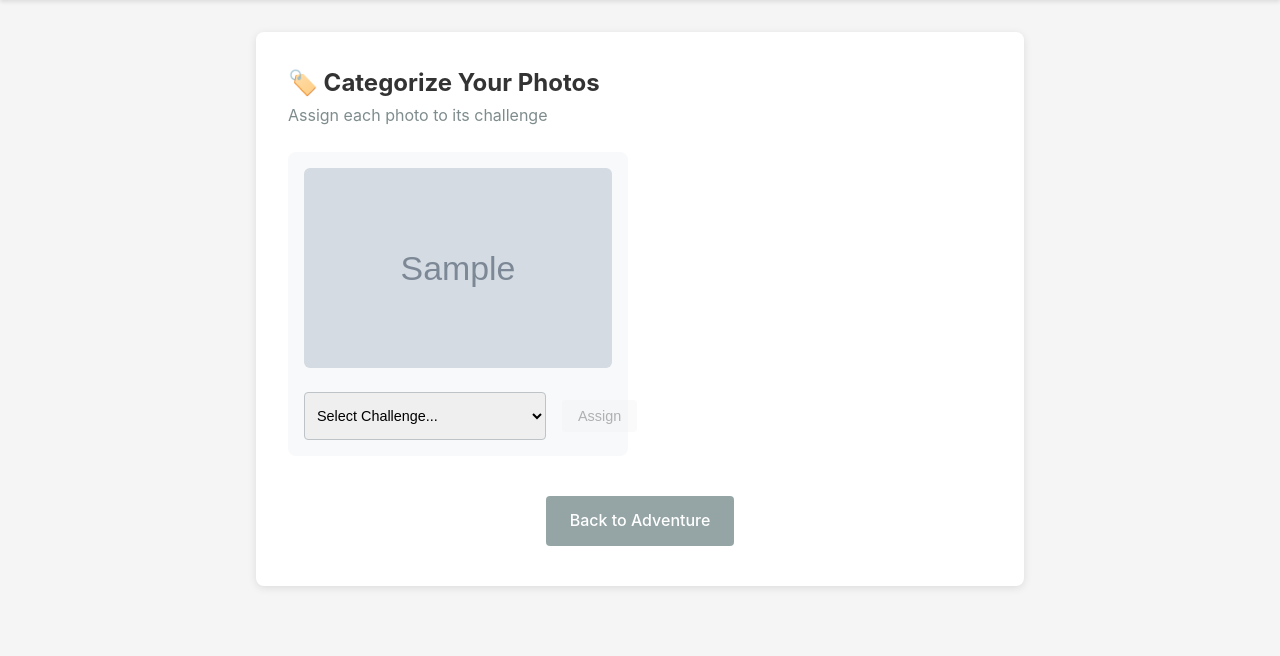
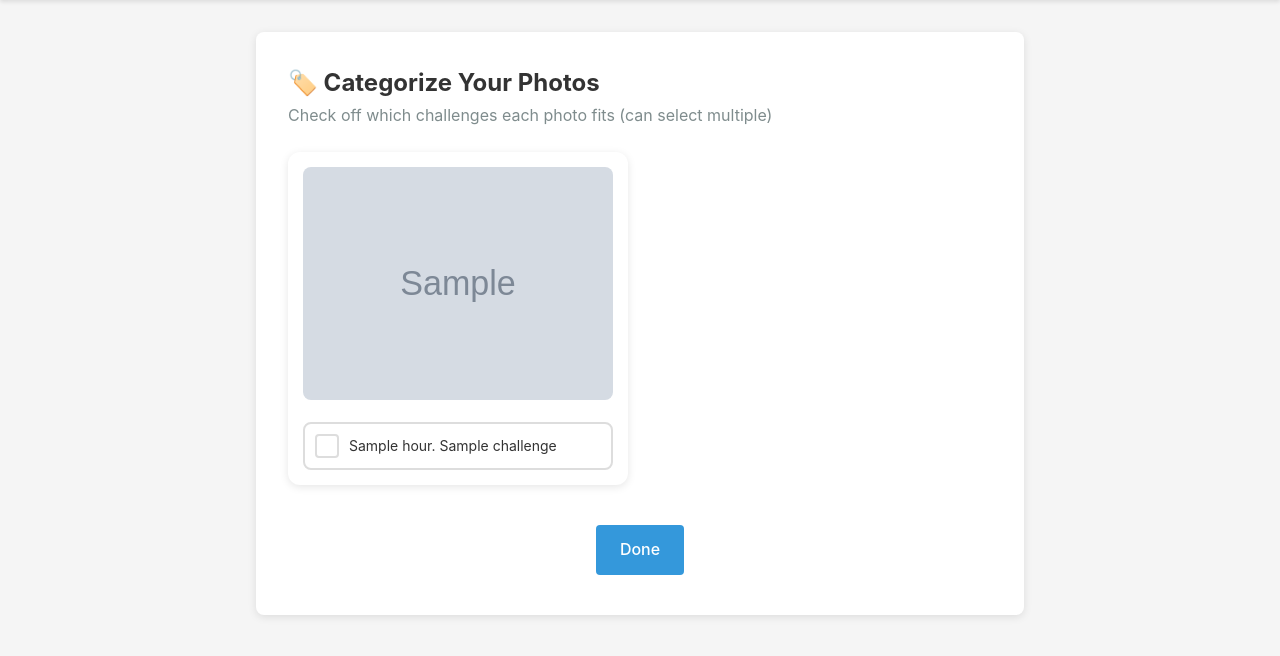
Before and after one commit to zeybra/photofun, a Flask app: template templates/categorize_photos.html in a window 1280 px wide. Shown: the part 70-726 px from the top of the page. Run offline with Flask 3, Linux system fonts and the light colour scheme; the template is opened without the code that fills it: most values are stand-ins (such as "Sample title", 1, 10 or a date in 2020); grey boxes marked "Sample" are stand-in pictures; some libraries are stand-ins or nearby versions.

Commit message:
Enable multi-challenge photo assignment with checkbox UI
Changed photo categorization from single-select dropdown to multi-select
checkboxes, allowing users to assign each photo to multiple unlocked
challenges simultaneously.

Key changes:
- Updated schema: challenge_id (single) → challenge_ids (array)
- New checkbox UI: Visual checkmarks show assigned challenges
- Toggle functionality: Click to add/remove challenge assignments
- Backward compatible: Auto-migrates old single-challenge photos
- Updated compare/results routes to query new challenge_ids array

🤖 Generated with [Claude Code](https://claude.com/claude-code)

Co-Authored-By: Claude <noreply@anthropic.com>

```diff
--- a/app.py
+++ b/app.py
@@ -554,7 +554,7 @@ def upload_photos(session_id):
                         'url': display_result['secure_url'],           # Optimized for display
                         'original_url': original_result['secure_url'], # Full quality original
                         'original_filename': secure_filename(file.filename),
-                        'challenge_id': None,  # Will be assigned later
+                        'challenge_ids': [],  # Can be assigned to multiple challenges
                         'uploaded_at': datetime.now()
                     }
                     mongo.db.photos.insert_one(photo_doc)
@@ -596,22 +596,38 @@ def categorize_photos(session_id):
     if 'user_id' not in session:
         return redirect(url_for('login'))
 
-    # Get uncategorized photos for current user
+    # Get all photos for current user (we show all now, with checkmarks for assigned)
     photos = list(mongo.db.photos.find({
         'session_id': session_id,
-        'uploader_id': session['user_id'],
-        'challenge_id': None
+        'uploader_id': session['user_id']
     }))
+
+    # Migrate old photos to new schema if needed
+    for photo in photos:
+        if 'challenge_id' in photo and photo['challenge_id'] is not None:
+            # Old schema: single challenge_id
+            mongo.db.photos.update_one(
+                {'_id': photo['_id']},
+                {
+                    '$set': {'challenge_ids': [photo['challenge_id']]},
+                    '$unset': {'challenge_id': ''}
+                }
+            )
+            photo['challenge_ids'] = [photo['challenge_id']]
+        elif 'challenge_ids' not in photo:
+            # No challenge_ids field at all
+            photo['challenge_ids'] = []
 
     session_doc = mongo.db.sessions.find_one({'_id': ObjectId(session_id)})
 
     # Get only available challenges (current and past)
     start_time = session_doc['start_time']
-    hours_elapsed = (datetime.now() - start_time).total_seconds() / 3600
-    current_challenge_hour = int(hours_elapsed) + 1
+    interval_minutes = session_doc.get('interval_minutes', 60)
+    minutes_elapsed = (datetime.now() - start_time).total_seconds() / 60
+    current_challenge_number = int(minutes_elapsed / interval_minutes) + 1
 
     all_challenges = list(mongo.db.challenges.find({'session_id': session_id}).sort('hour', 1))
-    challenges = [c for c in all_challenges if c['hour'] <= current_challenge_hour]
+    challenges = [c for c in all_challenges if c['hour'] <= current_challenge_number]
 
     return render_template('categorize_photos.html',
                          photos=photos,
@@ -624,13 +640,45 @@ def categorize_photos(session_id):
 def assign_photo():
     photo_id = request.form['photo_id']
     challenge_id = request.form['challenge_id']
+    action = request.form.get('action', 'toggle')  # 'toggle', 'add', or 'remove'
 
+    photo = mongo.db.photos.find_one({'_id': ObjectId(photo_id)})
+    if not photo:
+        return jsonify({'error': 'Photo not found'}), 404
+
+    # Get current challenge_ids (handle old schema)
+    if 'challenge_ids' in photo:
+        challenge_ids = photo['challenge_ids']
+    elif 'challenge_id' in photo and photo['challenge_id']:
+        challenge_ids = [photo['challenge_id']]
+    else:
+        challenge_ids = []
+
+    # Toggle or add/remove challenge
+    if action == 'toggle':
+        if challenge_id in challenge_ids:
+            challenge_ids.remove(challenge_id)
+        else:
+            challenge_ids.append(challenge_id)
+    elif action == 'add' and challenge_id not in challenge_ids:
+        challenge_ids.append(challenge_id)
+    elif action == 'remove' and challenge_id in challenge_ids:
+        challenge_ids.remove(challenge_id)
+
+    # Update database
     mongo.db.photos.update_one(
         {'_id': ObjectId(photo_id)},
-        {'$set': {'challenge_id': challenge_id}}
+        {
+            '$set': {'challenge_ids': challenge_ids},
+            '$unset': {'challenge_id': ''}  # Remove old field if present
+        }
     )
 
-    return jsonify({'success': True})
+    return jsonify({
+        'success': True,
+        'challenge_ids': challenge_ids,
+        'is_assigned': challenge_id in challenge_ids
+    })
 
 # Add this route after your existing routes
 
@@ -650,11 +698,20 @@ def compare_photos(session_id):
     # Get all photos for this session, grouped by challenge
     challenge_photos = {}
     for challenge in challenges:
+        challenge_id_str = str(challenge['_id'])
+        # Find photos that have this challenge in their challenge_ids array
         photos = list(mongo.db.photos.find({
             'session_id': session_id,
-            'challenge_id': str(challenge['_id'])
+            'challenge_ids': challenge_id_str
         }))
-        challenge_photos[str(challenge['_id'])] = photos
+        # Also check for old schema photos
+        old_photos = list(mongo.db.photos.find({
+            'session_id': session_id,
+            'challenge_id': challenge_id_str
+        }))
+        # Combine and deduplicate
+        all_photos = {str(p['_id']): p for p in photos + old_photos}
+        challenge_photos[challenge_id_str] = list(all_photos.values())
 
     return render_template('compare_photos.html',
                          session=session_doc,
@@ -707,10 +764,20 @@ def session_results(session_id):
     # Get photos with their vote statistics
     results = {}
     for challenge in challenges:
+        challenge_id_str = str(challenge['_id'])
+        # Find photos that have this challenge in their challenge_ids array
         photos = list(mongo.db.photos.find({
             'session_id': session_id,
-            'challenge_id': str(challenge['_id'])
+            'challenge_ids': challenge_id_str
         }))
+        # Also check for old schema photos
+        old_photos = list(mongo.db.photos.find({
+            'session_id': session_id,
+            'challenge_id': challenge_id_str
+        }))
+        # Combine and deduplicate
+        all_photos_dict = {str(p['_id']): p for p in photos + old_photos}
+        photos = list(all_photos_dict.values())
 
         # Add vote stats to each photo
         for photo in photos:
@@ -721,7 +788,7 @@ def session_results(session_id):
 
         # Sort photos by rating
         photos.sort(key=lambda x: x['avg_rating'], reverse=True)
-        results[str(challenge['_id'])] = photos
+        results[challenge_id_str] = photos
 
     return render_template('session_results.html',
                          session=session_doc,
--- a/templates/categorize_photos.html
+++ b/templates/categorize_photos.html
@@ -5,7 +5,7 @@
 {% block content %}
 <div class="categorize-container">
     <h2>🏷️ Categorize Your Photos</h2>
-    <p class="categorize-info">Assign each photo to its challenge</p>
+    <p class="categorize-info">Check off which challenges each photo fits (can select multiple)</p>
 
     {% if photos %}
         <div class="categorize-grid">
@@ -17,89 +17,157 @@
                     </div>
 
                     <div class="photo-controls">
-                        <select class="challenge-select" data-photo-id="{{ photo._id }}">
-                            <option value="">Select Challenge...</option>
+                        <div class="challenges-list">
                             {% for challenge in challenges %}
-                                <option value="{{ challenge._id }}">
-                                    {{ challenge.hour }}. {{ challenge.title }}
-                                </option>
+                                {% set challenge_id = challenge._id|string %}
+                                {% set is_assigned = challenge_id in (photo.challenge_ids or []) %}
+                                <label class="challenge-checkbox-label {% if is_assigned %}assigned{% endif %}"
+                                       data-challenge-id="{{ challenge_id }}">
+                                    <input type="checkbox"
+                                           class="challenge-checkbox"
+                                           data-photo-id="{{ photo._id }}"
+                                           data-challenge-id="{{ challenge_id }}"
+                                           {% if is_assigned %}checked{% endif %}
+                                           onchange="toggleChallenge('{{ photo._id }}', '{{ challenge_id }}', this)">
+                                    <span class="checkmark">{% if is_assigned %}✓{% endif %}</span>
+                                    <span class="challenge-text">{{ challenge.hour }}. {{ challenge.title }}</span>
+                                </label>
                             {% endfor %}
-                        </select>
-                        <button class="assign-btn btn btn-small" disabled
-                                onclick="assignPhoto('{{ photo._id }}', this)">
-                            Assign
-                        </button>
+                        </div>
                     </div>
                 </div>
             {% endfor %}
         </div>
 
         <div class="categorize-actions">
-            <button id="finish-btn" class="btn btn-primary" style="display: none;">
-                Finish Categorizing
-            </button>
-            <a href="{{ url_for('session_view', session_id=session_id) }}" class="btn btn-secondary">
-                Back to Adventure
+            <a href="{{ url_for('session_view', session_id=session_id) }}" class="btn btn-primary">
+                Done
             </a>
         </div>
     {% else %}
         <div class="no-photos">
-            <p>No photos to categorize! All your photos have been assigned.</p>
-            <a href="{{ url_for('session_view', session_id=session_id) }}" class="btn btn-primary">
+            <p>No photos uploaded yet!</p>
+            <a href="{{ url_for('upload_photos', session_id=session_id) }}" class="btn btn-primary">
+                Upload Photos
+            </a>
+            <a href="{{ url_for('session_view', session_id=session_id) }}" class="btn btn-secondary">
                 Back to Adventure
             </a>
         </div>
     {% endif %}
 </div>
 
+<style>
+.challenges-list {
+    width: 100%;
+    display: flex;
+    flex-direction: column;
+    gap: 8px;
+}
+
+.challenge-checkbox-label {
+    display: flex;
+    align-items: center;
+    gap: 10px;
+    padding: 10px;
+    border: 2px solid #ddd;
+    border-radius: 8px;
+    cursor: pointer;
+    transition: all 0.2s;
+    background: white;
+}
+
+.challenge-checkbox-label:hover {
+    border-color: #4CAF50;
+    background: #f9f9f9;
+}
+
+.challenge-checkbox-label.assigned {
+    border-color: #4CAF50;
+    background: #e8f5e9;
+}
+
+.challenge-checkbox {
+    display: none;
+}
+
+.checkmark {
+    min-width: 24px;
+    width: 24px;
+    height: 24px;
+    border: 2px solid #ddd;
+    border-radius: 4px;
+    display: flex;
+    align-items: center;
+    justify-content: center;
+    font-size: 18px;
+    font-weight: bold;
+    color: #4CAF50;
+    transition: all 0.2s;
+}
+
+.challenge-checkbox-label.assigned .checkmark {
+    border-color: #4CAF50;
+    background: #4CAF50;
+    color: white;
+}
+
+.challenge-text {
+    flex: 1;
+    font-size: 14px;
+}
+
+.photo-card {
+    background: white;
+    border-radius: 12px;
+    padding: 15px;
+    box-shadow: 0 2px 8px rgba(0,0,0,0.1);
+}
+
+.photo-preview {
+    margin-bottom: 15px;
+}
+
+.photo-img {
+    width: 100%;
+    height: auto;
+    border-radius: 8px;
+}
+</style>
+
 <script>
-// Enable assign button when challenge is selected
-document.querySelectorAll('.challenge-select').forEach(select => {
-    select.addEventListener('change', function() {
-        const photoId = this.dataset.photoId;
-        const assignBtn = this.parentElement.querySelector('.assign-btn');
-        assignBtn.disabled = !this.value;
-    });
-});
-
-function assignPhoto(photoId, button) {
-    const select = button.parentElement.querySelector('.challenge-select');
-    const challengeId = select.value;
-
-    if (!challengeId) return;
+function toggleChallenge(photoId, challengeId, checkbox) {
+    const label = checkbox.closest('.challenge-checkbox-label');
+    const checkmark = label.querySelector('.checkmark');
 
     fetch('/assign-photo', {
         method: 'POST',
         headers: {
             'Content-Type': 'application/x-www-form-urlencoded',
         },
-        body: `photo_id=${photoId}&challenge_id=${challengeId}`
+        body: `photo_id=${photoId}&challenge_id=${challengeId}&action=toggle`
     })
     .then(response => response.json())
     .then(data => {
         if (data.success) {
-            // Remove this photo card
-            const photoCard = button.closest('.photo-card');
-            photoCard.style.animation = 'fadeOut 0.3s';
-            setTimeout(() => {
-                photoCard.remove();
-                checkIfAllAssigned();
-            }, 300);
+            // Update UI based on response
+            if (data.is_assigned) {
+                label.classList.add('assigned');
+                checkmark.textContent = '✓';
+            } else {
+                label.classList.remove('assigned');
+                checkmark.textContent = '';
+            }
+        } else {
+            // Revert checkbox state on error
+            checkbox.checked = !checkbox.checked;
         }
+    })
+    .catch(error => {
+        console.error('Error:', error);
+        // Revert checkbox state on error
+        checkbox.checked = !checkbox.checked;
     });
 }
-
-function checkIfAllAssigned() {
-    const remainingPhotos = document.querySelectorAll('.photo-card').length;
-    if (remainingPhotos === 0) {
-        document.getElementById('finish-btn').style.display = 'block';
-        document.querySelector('.categorize-grid').innerHTML =
-            '<div class="all-done"><h3>🎉 All photos categorized!</h3></div>';
-    }
-}
-
-document.getElementById('finish-btn')?.addEventListener('click', function() {
-    window.location.href = "{{ url_for('session_view', session_id=session_id) }}";
-});
 </script>
 {% endblock %}
```
